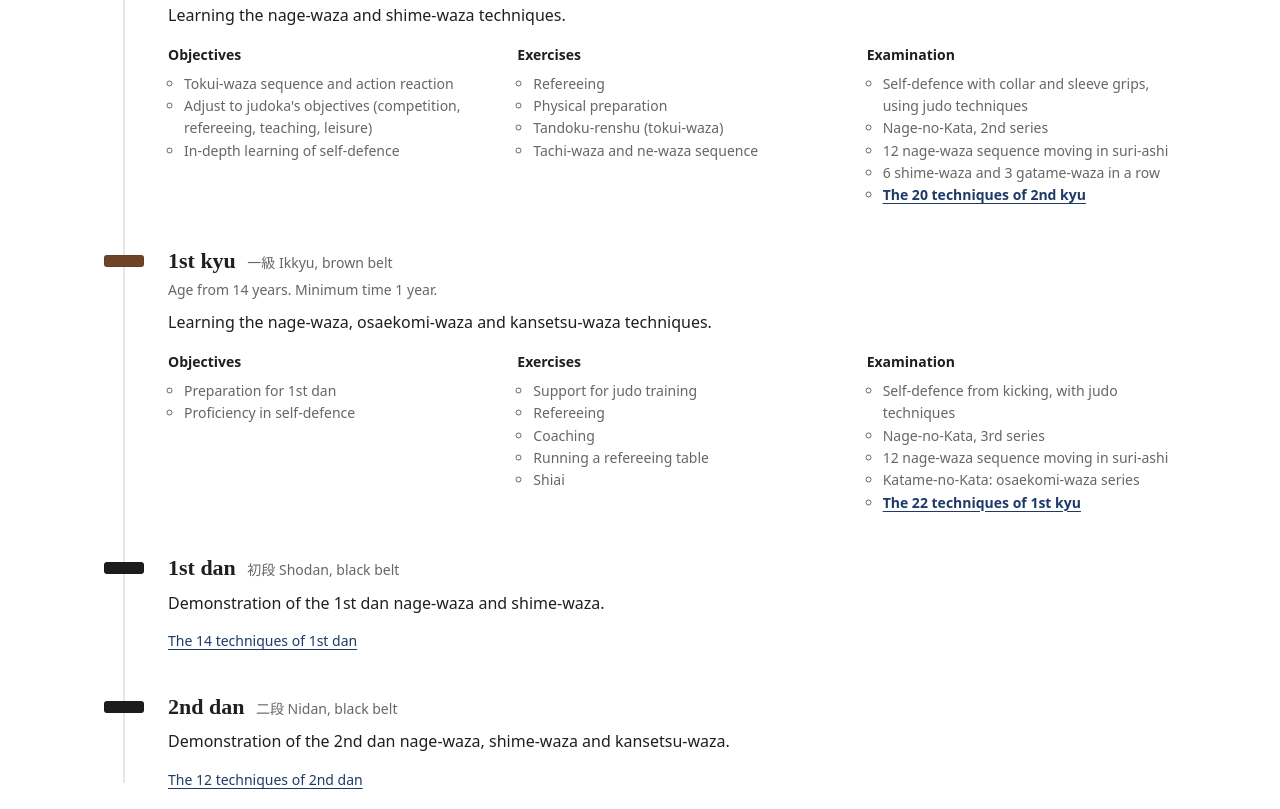
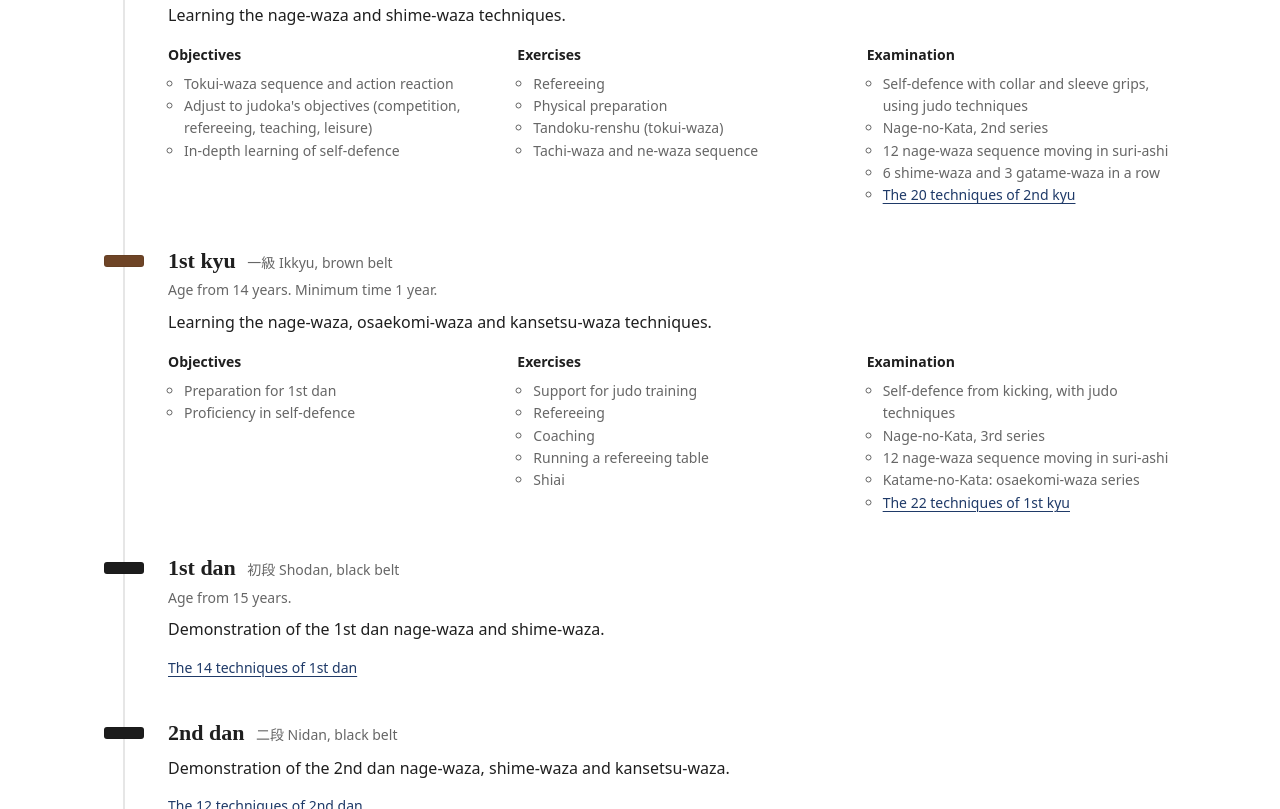
Before and after one commit to judodankyu/judodankyu.github.io, a website with bundled scripts: page progression/index.html in a window 1280 px wide. Shown: the part 1710-2519 px from the top of the page. Built offline with nearby package versions, Linux system fonts and the light colour scheme.

Commit message:
Pathway: examination links without bold; 1st dan age from 15 years
- Links inside step columns use the link colour without bold
- 1st dan step shows "Age from 15 years" on both tracks
- Log the changes in PRODUCT.md

Co-Authored-By: Claude Haiku 5.5 <noreply@anthropic.com>

```diff
--- a/src/progression.ts
+++ b/src/progression.ts
@@ -68,7 +68,7 @@ const BROWN: Omit<Step, "id" | "age" | "focus"> = {
 
 /** Dan grades: the programme lists only the techniques to demonstrate. */
 const DANS: readonly Step[] = [
-  { id: "black-1", belt: "black-1", grade: "1st dan", name: "black belt", objectives: [], focus: ["Demonstration of the 1st dan nage-waza and shime-waza"], exercises: [], examination: [], techniques: "black-1" },
+  { id: "black-1", belt: "black-1", grade: "1st dan", name: "black belt", age: "from 15 years", objectives: [], focus: ["Demonstration of the 1st dan nage-waza and shime-waza"], exercises: [], examination: [], techniques: "black-1" },
   { id: "black-2", belt: "black-2", grade: "2nd dan", name: "black belt", objectives: [], focus: ["Demonstration of the 2nd dan nage-waza, shime-waza and kansetsu-waza"], exercises: [], examination: [], techniques: "black-2" },
 ];
 
--- a/src/styles.css
+++ b/src/styles.css
@@ -544,7 +544,7 @@
   }
 
   .step-tech { margin-top: .875rem; font-size: .875rem; & a { color: var(--link); } }
-  .step-cols a { color: var(--link); font-weight: 600; }
+  .step-cols a { color: var(--link); }
 
   @media (width < 60rem) {
     .step-cols { grid-template-columns: 1fr 1fr; }
```
Also changed, not shown: PRODUCT.md (+1 -1 lines).
